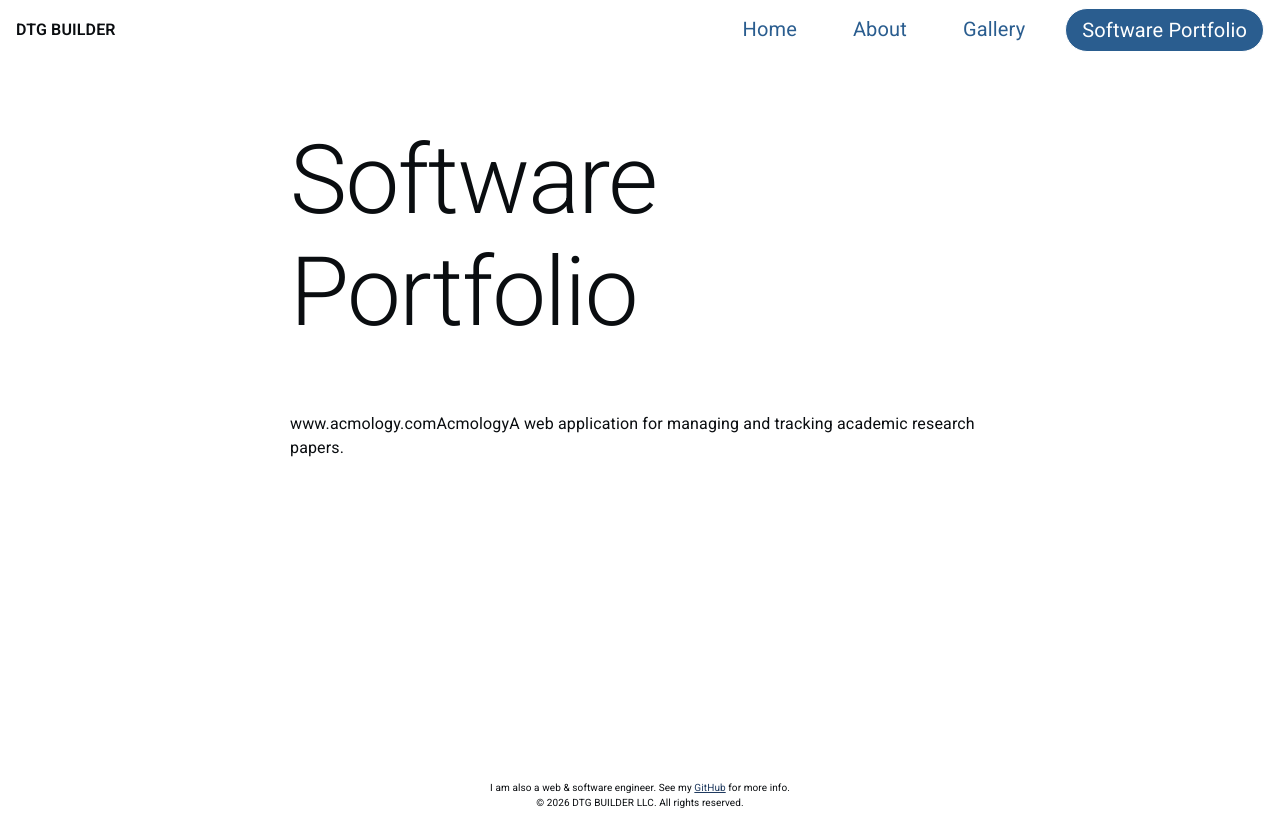
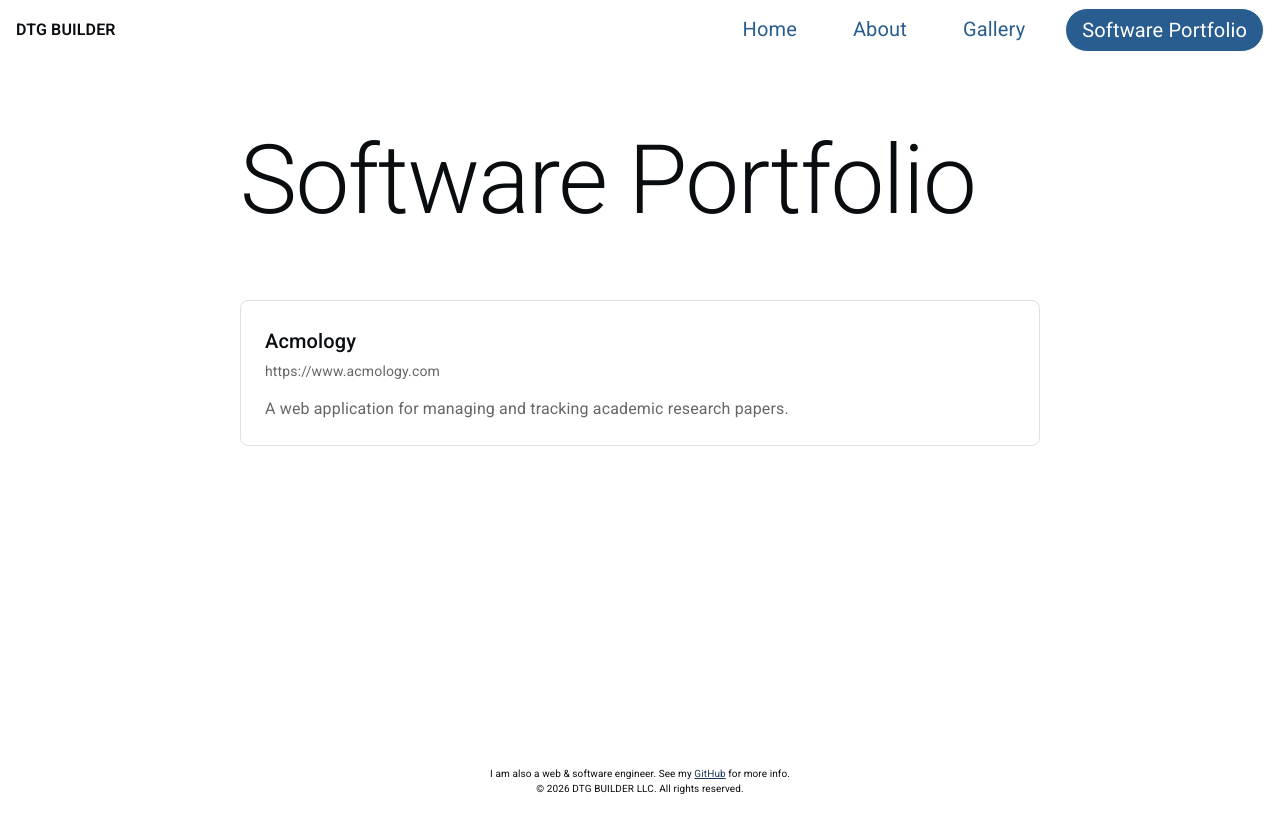
Before and after one commit to dtgbuilder/dtgbuilder, a Next.js app: page /software-portfolio in a window 1280 px wide. Built offline with nearby package versions, Linux system fonts and the light colour scheme.

Commit message:
roughed out component

```diff
--- a/src/app/software-portfolio/PortfolioFeature.tsx
+++ b/src/app/software-portfolio/PortfolioFeature.tsx
@@ -1,26 +1,65 @@
+import Link from "next/link";
+import Box from "@mui/material/Box";
 import Stack from "@mui/material/Stack";
+import Typography from "@mui/material/Typography";
+
+interface PortfolioFeatureProps {
+    title: string;
+    url: string;
+    description?: string;
+}
 
 export function PortfolioFeature({
+    title,
     url,
-    title,
     description
-}:
-{
-    url: string;
-    title: string;
-    description: string;
-}) {
+}: PortfolioFeatureProps) {
     return (
-        <Stack
-            sx={ {
-                width: "100%",
-                maxWidth: "700px",
-                margin: "0 auto"
-            } }
+        <Box
+            component={ Link }
+            href={ url }
+            target="_blank"
+            rel="noopener noreferrer"
+            sx={{
+                display: "block",
+                p: 3,
+                border: "1px solid",
+                borderColor: "divider", // TODO replace with design token
+                borderRadius: 2,         // TODO replace with design token
+                textDecoration: "none",
+                color: "inherit",
+                transition: "border-color 0.2s, background-color 0.2s, transform 0.2s",
+                cursor: "pointer",
+                "&:hover": {
+                    bgcolor: "action.hover",
+                    borderColor: "text.secondary",
+                    transform: "translateY(-1px)"
+                }
+            }}
         >
-            { url }
-            { title }
-            { description }
-        </Stack>
-    )
+            <Stack gap={ 2 }>
+                <Stack gap={ 0.5 }>
+                    <Typography variant="h6">
+                        { title }
+                    </Typography>
+
+                    <Typography
+                        variant="body2"
+                        color="text.secondary"
+                    >
+                        { url }
+                    </Typography>
+                </Stack>
+
+                { description && (
+                    <Typography
+                        variant="body1"
+                        color="text.secondary"
+                    >
+                        { description }
+                    </Typography>
+                ) }
+            </Stack>
+        </Box>
+    );
 }
--- a/src/app/software-portfolio/page.tsx
+++ b/src/app/software-portfolio/page.tsx
@@ -1,7 +1,6 @@
 import { Stack, Typography } from "@mui/material";
 import { Metadata } from "next";
 import { PortfolioFeature } from "./PortfolioFeature";
-
 
 export const metadata: Metadata = {
     title: "Software Portfolio",
@@ -13,7 +12,7 @@ export const metadata: Metadata = {
 
 const entries = [
     {
-        url: "www.acmology.com",
+        url: "https://www.acmology.com",
         title: "Acmology",
         description: "A web application for managing and tracking academic research papers."
     }
@@ -22,11 +21,11 @@ const entries = [
 export default function Page() {
     return (
         <Stack
-            sx={ {
+            sx={{
                 width: "100%",
-                maxWidth: "700px",
+                maxWidth: "800px",
                 margin: "0 auto"
-            } }
+            }}
         >
             <Typography
                 variant="h1"
@@ -36,10 +35,15 @@ export default function Page() {
                 Software Portfolio
             </Typography>
 
-            <Stack sx={ { width: "100%", gap: 8 } }>
-                {entries.map((entry, index) => (
+            <Stack
+                sx={{
+                    width: "100%",
+                    gap: 4
+                }}
+            >
+                {entries.map((entry) => (
                     <PortfolioFeature
-                        key={ index }
+                        key={ entry.url }
                         url={ entry.url }
                         title={ entry.title }
                         description={ entry.description }
```
